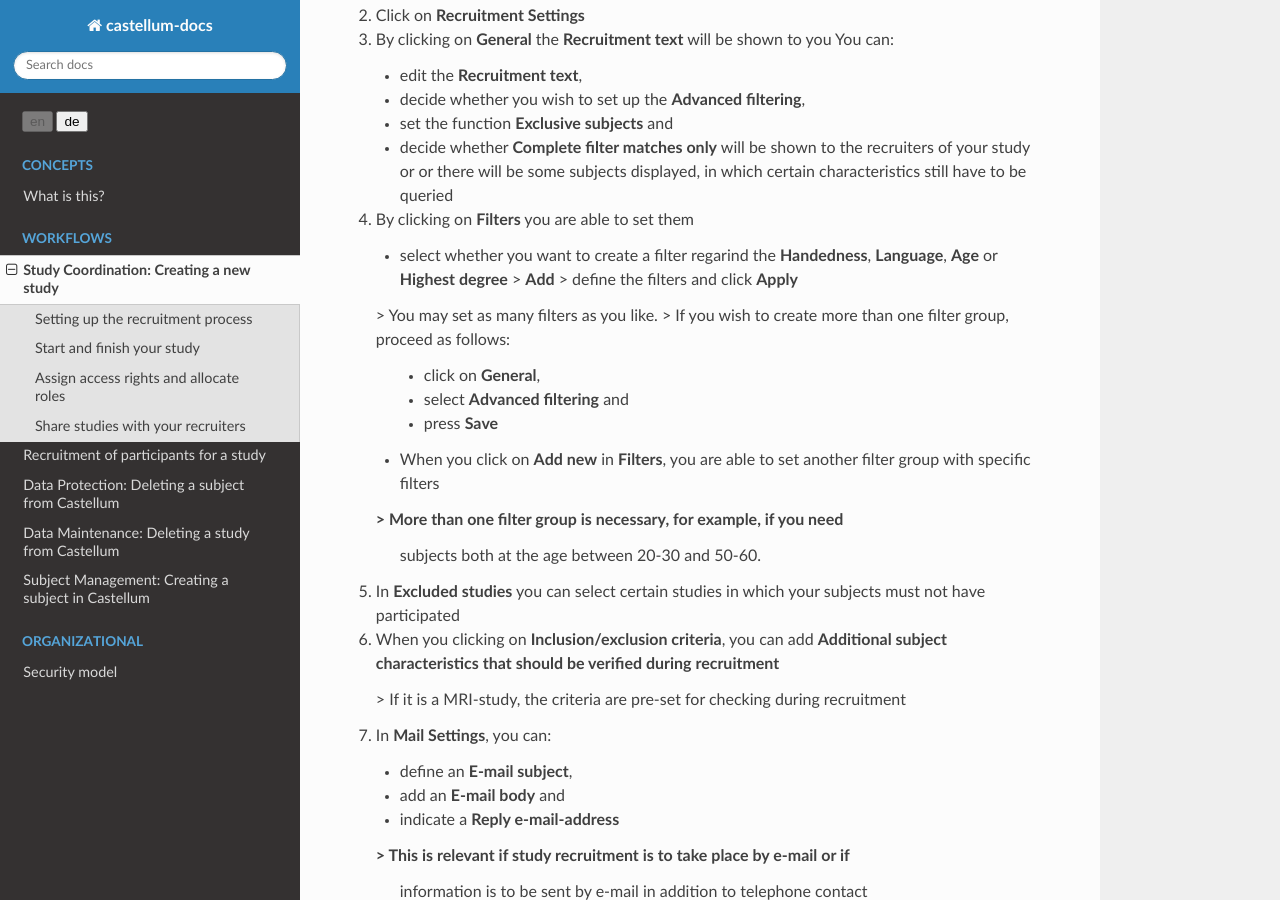
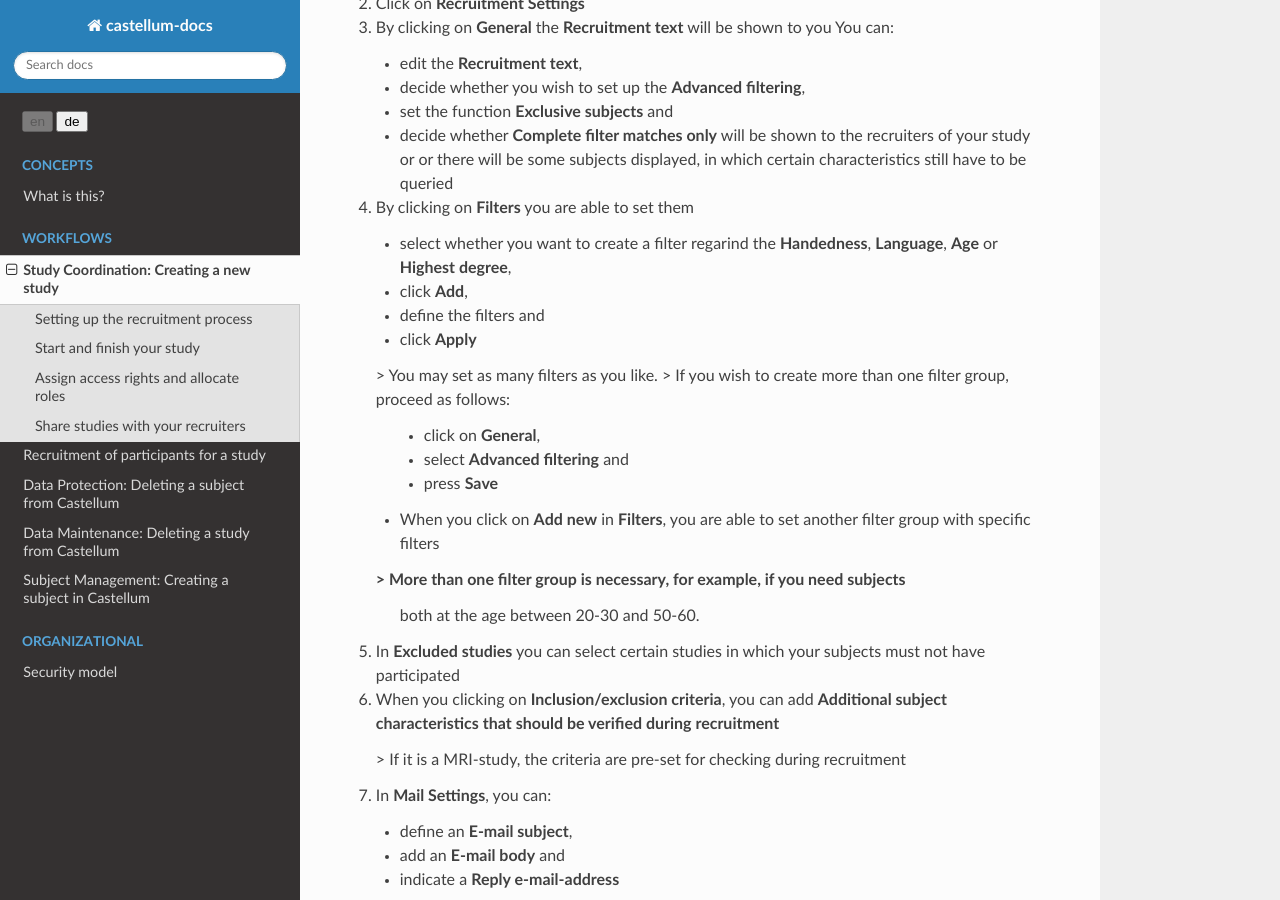
Before and after one commit to DouglasNeuroInformatics/castellum, a Sphinx documentation site: the page built from source/workflows/study-creation.rst, in a window 1280 px wide and 900 px high, scrolled down 1136 px. Built offline with Sphinx 7.4.7 and the Read the Docs theme 2.0.0, drawn with Linux system fonts in a browser that asks for light colours; some of the changed text lies outside the part shown.

Commit message:
Update study-creation.rst

```diff
--- a/source/workflows/study-creation.rst
+++ b/source/workflows/study-creation.rst
@@ -29,8 +29,9 @@ Study Coordination: Creating a new study
    - **Keywords** may include main issues of the desired scientific findings
 
 5. Select the type of study you are going to use
-   - You may choose between studies that take place **Online**, **Behavioral lab**,
-     **MRI**, **Simulation**, **EEG** or **3rd Party** studies
+
+   - You may choose between studies that take place **Online**, **Behavioral lab**, **MRI**,
+     **Simulation**, **EEG** or **3rd Party** studies
    - Decide whether the study **Contains sensitive data** or not
 
 6. Upload the **Consent** form
@@ -77,8 +78,11 @@ criteria.
 4.  By clicking on **Filters** you are able to set them
 
     - select whether you want to create a filter regarind the **Handedness**,
-      **Language**, **Age** or **Highest degree** > **Add** > define the
-      filters and click **Apply**
+      **Language**, **Age** or **Highest degree**,
+    - click **Add**,
+    - define the filters and
+    - click **Apply**
+
     > You may set as many filters as you like.
     > If you wish to create more than one filter group, proceed as follows:
       - click on **General**,
@@ -86,8 +90,9 @@ criteria.
       - press **Save**
     - When you click on **Add new** in **Filters**, you are able to set another
       filter group with specific filters
-    > More than one filter group is necessary, for example, if you need
-      subjects both at the age between 20-30 and 50-60.
+
+    > More than one filter group is necessary, for example, if you need subjects
+      both at the age between 20-30 and 50-60.
 
 5.  In **Excluded studies** you can select certain studies in which your
     subjects must not have participated
```
